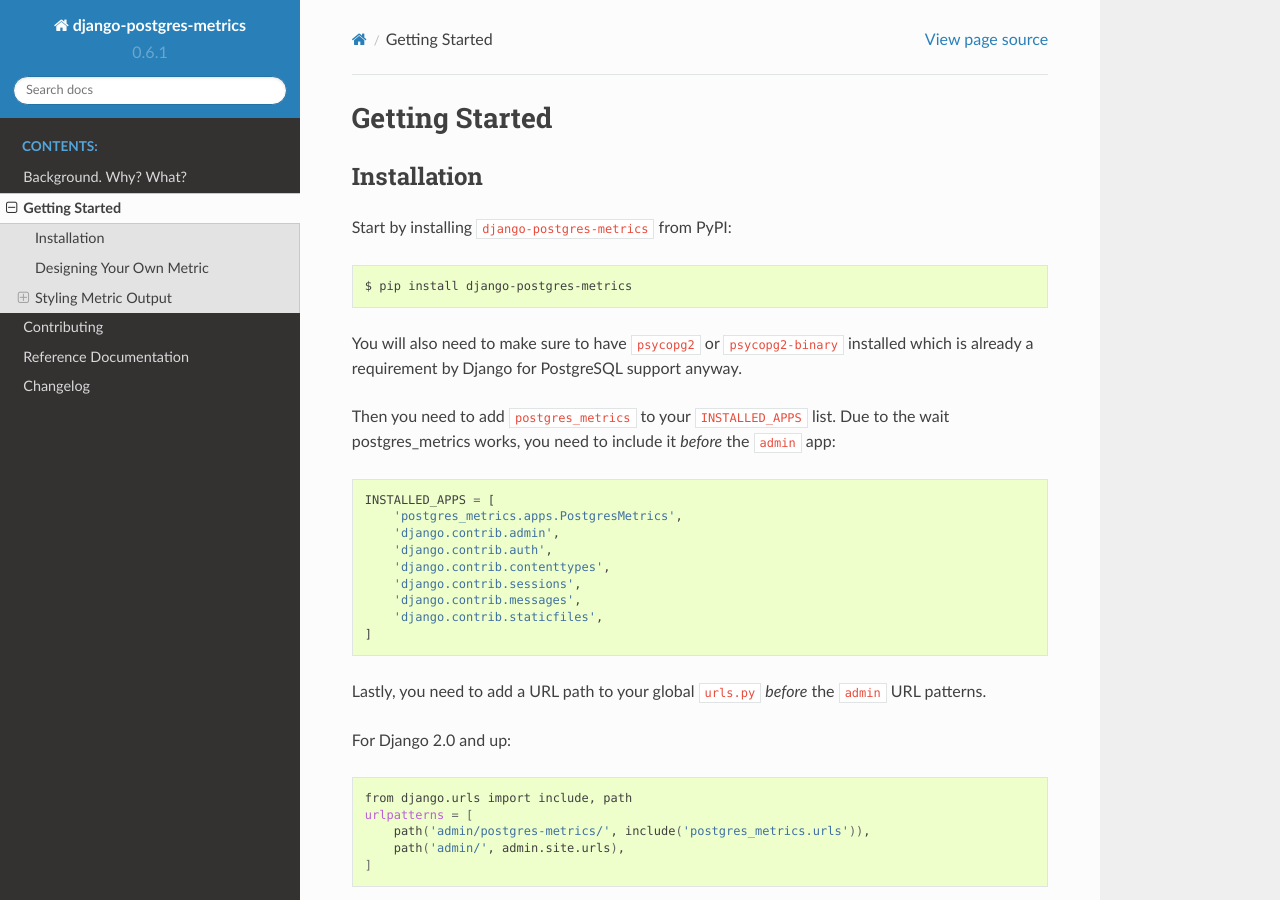
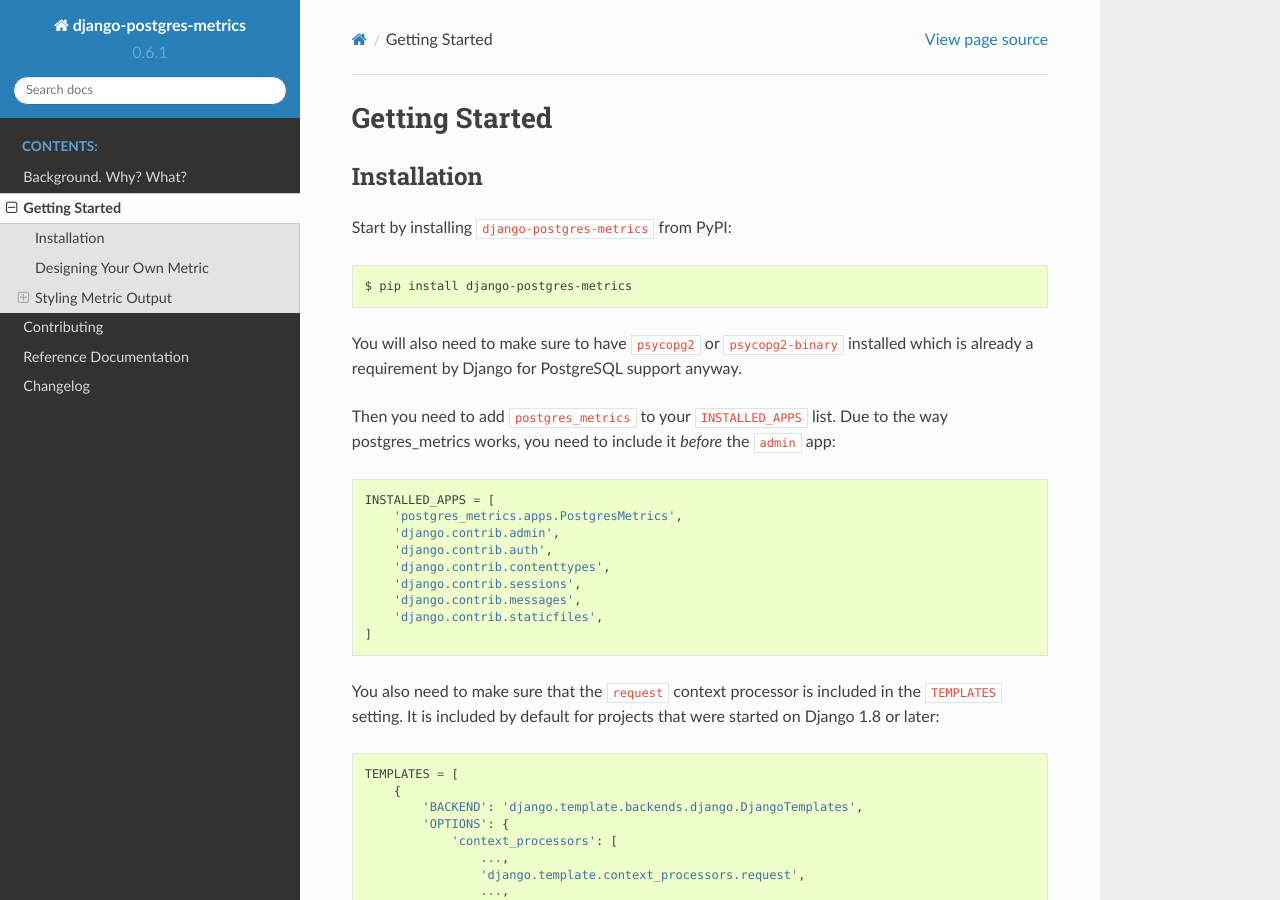
Before and after one commit to django-postgres-metrics/django-postgres-metrics, a Sphinx documentation site: the page built from docs/source/getting-started.rst, in a window 1280 px wide and 900 px high. Built offline with Sphinx 7.4.7 and the Read the Docs theme 2.0.0, drawn with Linux system fonts in a browser that asks for light colours.

```diff
--- a/docs/source/getting-started.rst
+++ b/docs/source/getting-started.rst
@@ -17,7 +17,7 @@ installed which is already a requirement by Django for PostgreSQL support
 anyway.
 
 Then you need to add ``postgres_metrics`` to your ``INSTALLED_APPS`` list. Due
-to the wait postgres_metrics works, you need to include it *before* the
+to the way postgres_metrics works, you need to include it *before* the
 ``admin`` app:
 
 .. code-block:: python
@@ -30,6 +30,25 @@ to the wait postgres_metrics works, you need to include it *before* the
         'django.contrib.sessions',
         'django.contrib.messages',
         'django.contrib.staticfiles',
+    ]
+
+You also need to make sure that the ``request`` context processor is included
+in the ``TEMPLATES`` setting. It is included by default for projects that were
+started on Django 1.8 or later:
+
+.. code-block:: python
+
+    TEMPLATES = [
+        {
+            'BACKEND': 'django.template.backends.django.DjangoTemplates',
+            'OPTIONS': {
+                'context_processors': [
+                    ...,
+                    'django.template.context_processors.request',
+                    ...,
+                ],
+            },
+        },
     ]
 
 Lastly, you need to add a URL path to your global ``urls.py`` *before* the
```
Also changed, not shown: README.rst (+18 -1 lines), docs/source/changelog.rst (+8 -1 lines).
